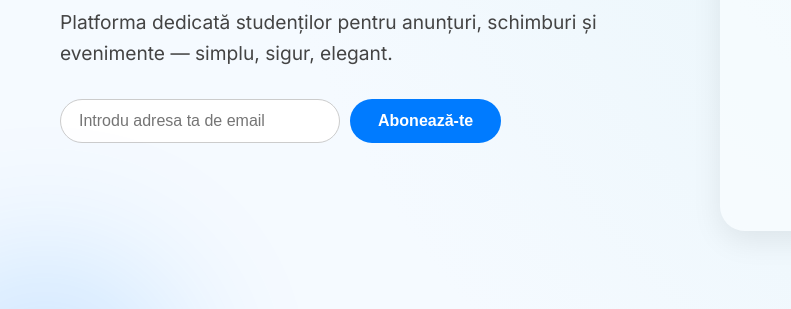
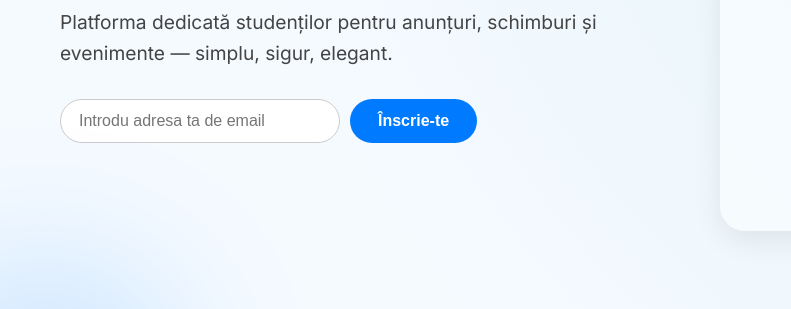
Before and after one commit to alexandruonel79/landing-page, a plain HTML site: page index.html in a window 1280 px wide. Shown: the part 364-673 px from the top of the page, 0-791 px from the left. Drawn offline with Linux system fonts and the light colour scheme.

Commit message:
update site

```diff
--- a/index.html
+++ b/index.html
@@ -454,7 +454,7 @@
               placeholder="Introdu adresa ta de email"
               required
             />
-            <button type="submit">Abonează-te</button>
+            <button type="submit">Înscrie-te</button>
           </form>
         </div>
         <div class="logo-display">
```
